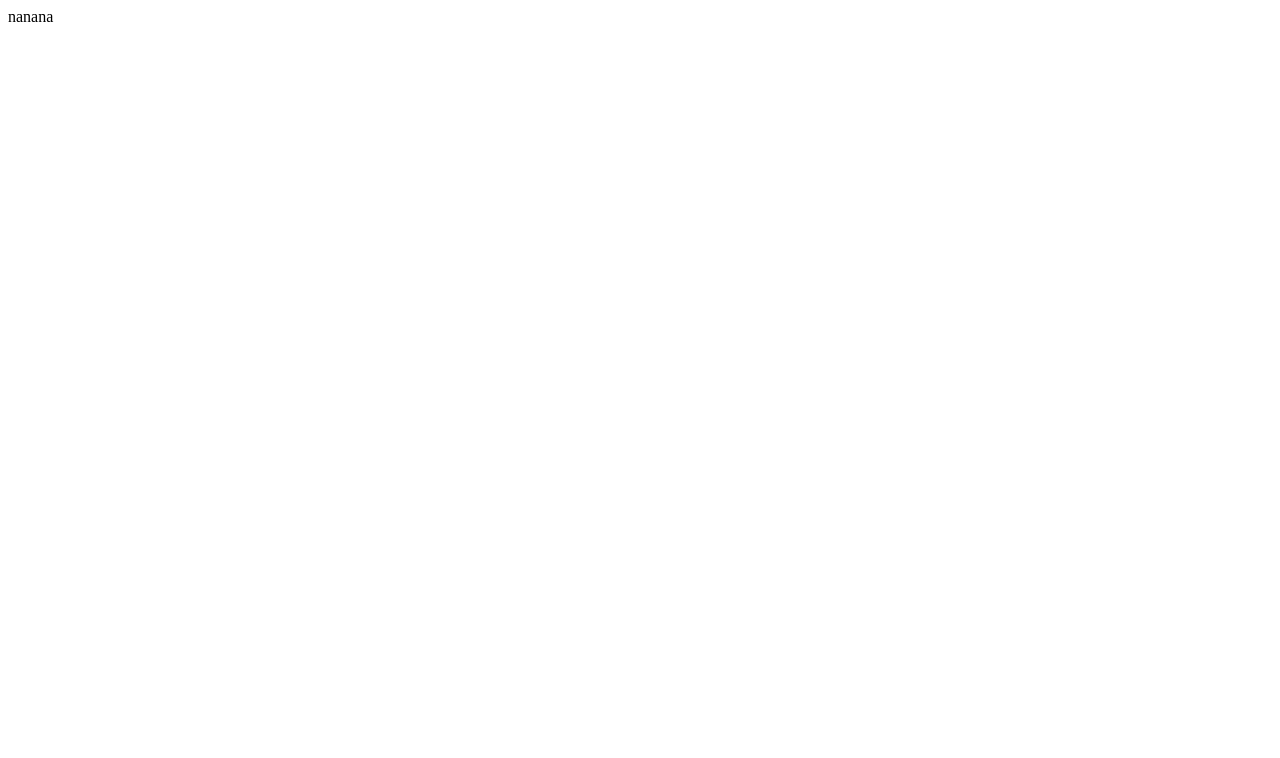
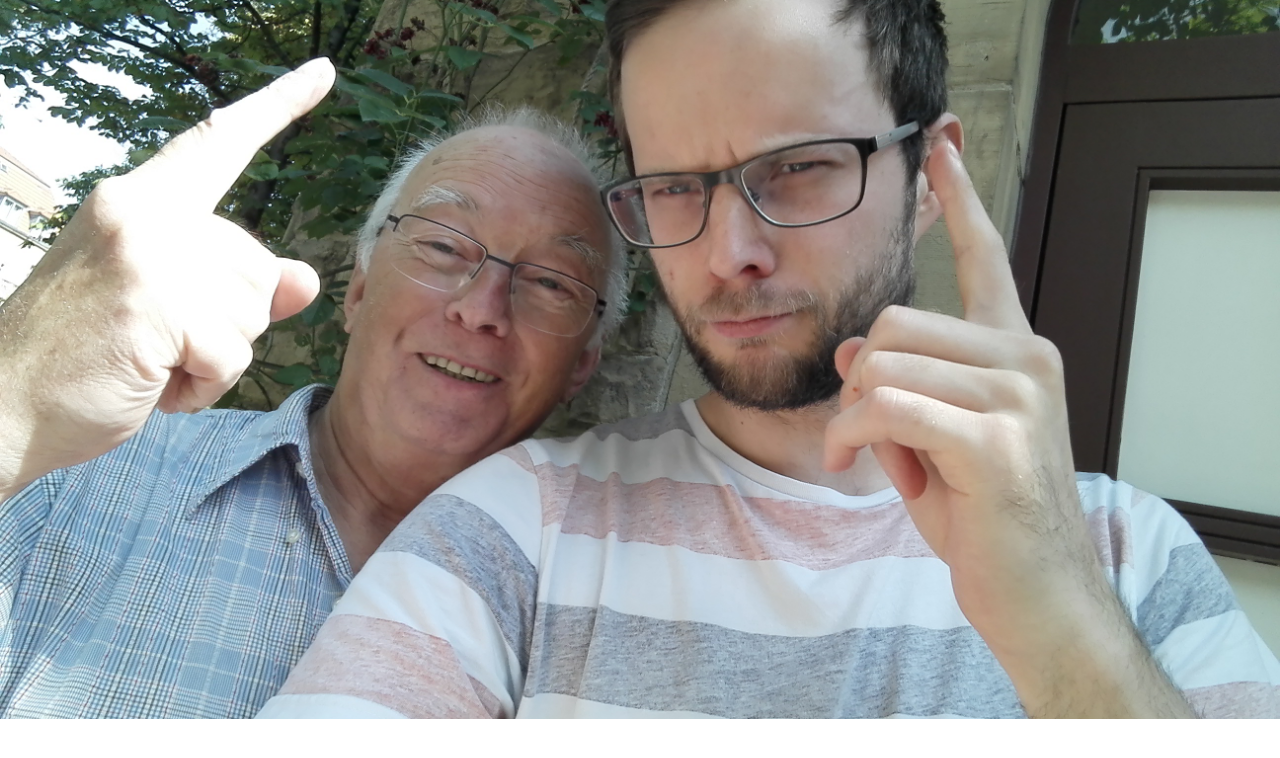
Before and after one commit to devgg/andi, a plain HTML site: page vom-himmelreich/2/index.html in a window 1280 px wide. Drawn offline with Linux system fonts and the light colour scheme.

Commit message:
Add fake site image

```diff
--- a/vom-himmelreich/2/index.html
+++ b/vom-himmelreich/2/index.html
@@ -4,8 +4,9 @@
     <meta charset="UTF-8">
     <title>Maika&Andreas</title>
     <link rel='shortcut icon' href='favicon.ico'>
+    <link rel="stylesheet" href="https://fonts.googleapis.com/css?family=Raleway">
+    <link rel="stylesheet" href="style.css">
 </head>
 <body>
-    nanana
 </body>
 </html>
--- /dev/null
+++ b/vom-himmelreich/2/style.css
@@ -0,0 +1,5 @@
+body {
+    background-image: url(nanana.jpg);
+    background-repeat: no-repeat;
+    background-size: cover;
+}
```
Also changed, not shown: vom-himmelreich/2/nanana.jpg (added).
